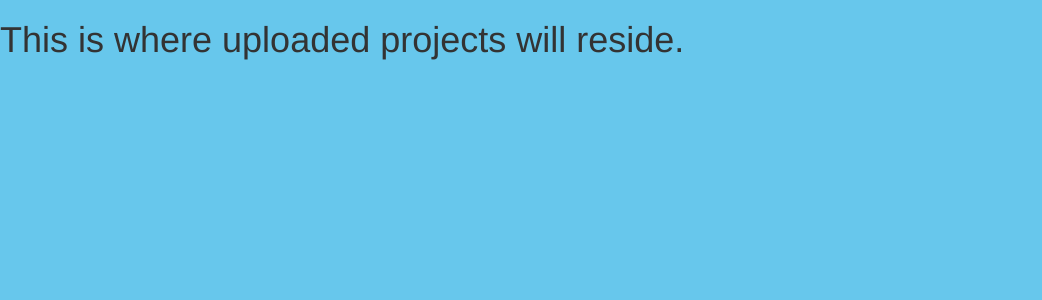
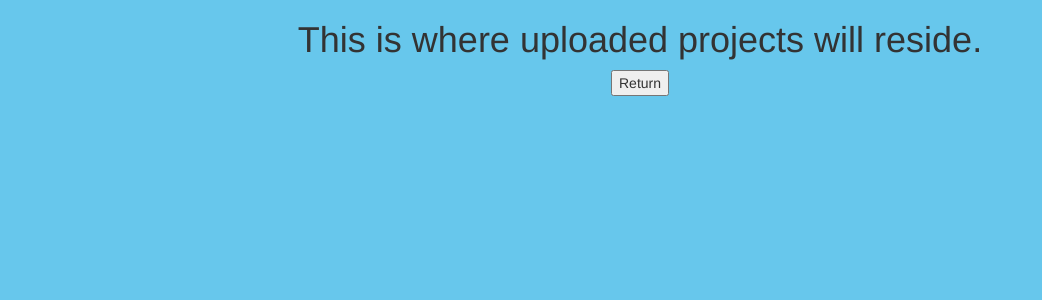
Before and after one commit to arbizzle4shizzle/ExpoVotingApp, a Flask app: page /uploadProjects in a window 1280 px wide. Shown: the top 300 px of the page, without its empty margins (0-1042 px from the left). Run offline with Flask 2, Linux system fonts and the light colour scheme; some libraries are stand-ins or nearby versions.

Commit message:
Fixed navigation between screens by adding Return functions

```diff
--- a/main.py
+++ b/main.py
@@ -76,7 +76,7 @@ def user_auth():
         return redirect(url_for('pollScreen'))
     elif (role == 'Organizer'):
         userRole = "Organizer"
-        return render_template('organizerHome.html')
+        return redirect(url_for('organizerScreen'))
     else:
         return redirect(url_for('incorrectLoginScreen'))
 
@@ -150,6 +150,12 @@ def voting():
     #display results.html pass in project names and number of votes
     return render_template('results.html', data=poll_data, votes=votes)
 
+#Displays organizer homepage
+@app.route('/organizerScreen', methods=['GET', 'POST'])
+def organizerScreen():
+    #renders organizerHome.html
+    return render_template('organizerHome.html')
+
 #main method
 if __name__ == '__main__':
     app.run(debug = True)
--- a/templates/results.html
+++ b/templates/results.html
@@ -21,8 +21,9 @@
 </ul>
 
 <br><br>
-<form action="/pollScreen" method="GET">
-        <button type="submit">Return to Projects</button>
+<!-- return to organizer home -->
+<form action="/organizerScreen" method="GET">
+        <button type="submit">Return</button>
     </form>
 </center></body>
 </html>
--- a/templates/uploadProjects.html
+++ b/templates/uploadProjects.html
@@ -9,7 +9,12 @@
 <!-- our stylesheet -->
     <link rel="stylesheet" type="text/css" href="../static/css/style.css?version=1">
 </head>
-<body>
+<body><center>
 	<h1>This is where uploaded projects will reside.</h1>
-</body>
+
+<!-- return to organizer home -->
+<form action="/organizerScreen" method="GET">
+        <button type="submit">Return</button>
+    </form>
+</center></body>
 </html>
```
